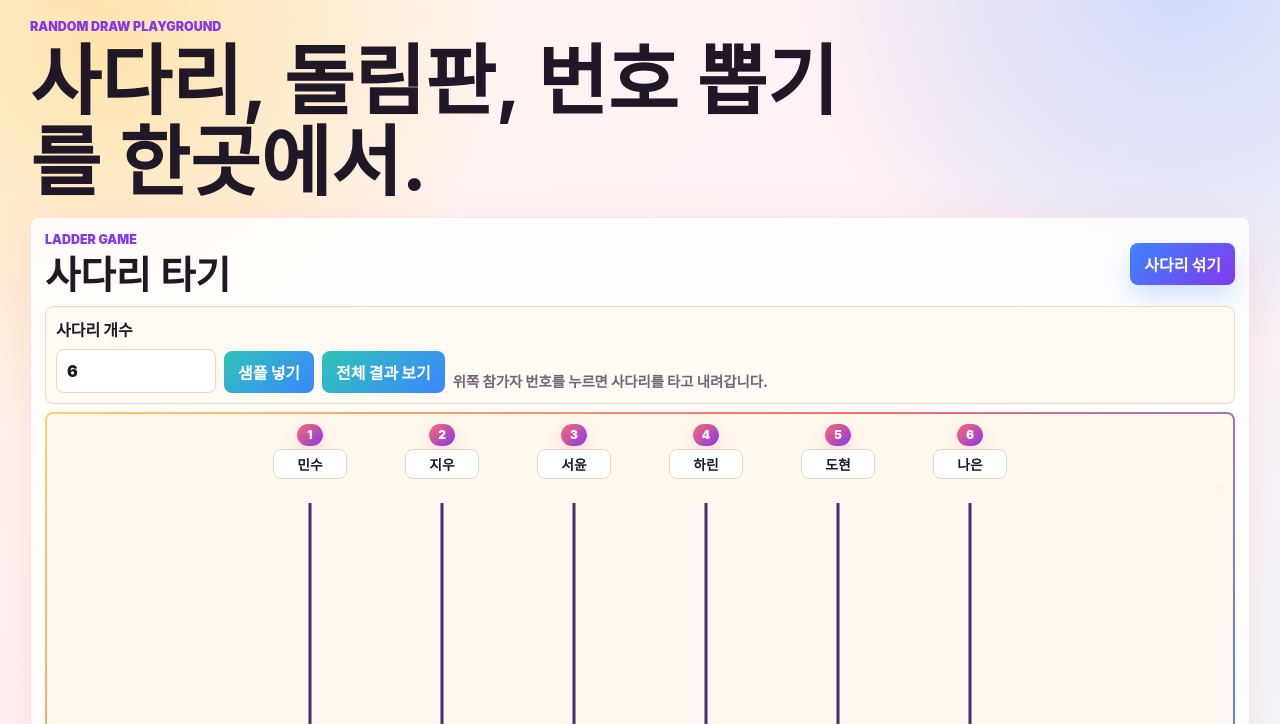
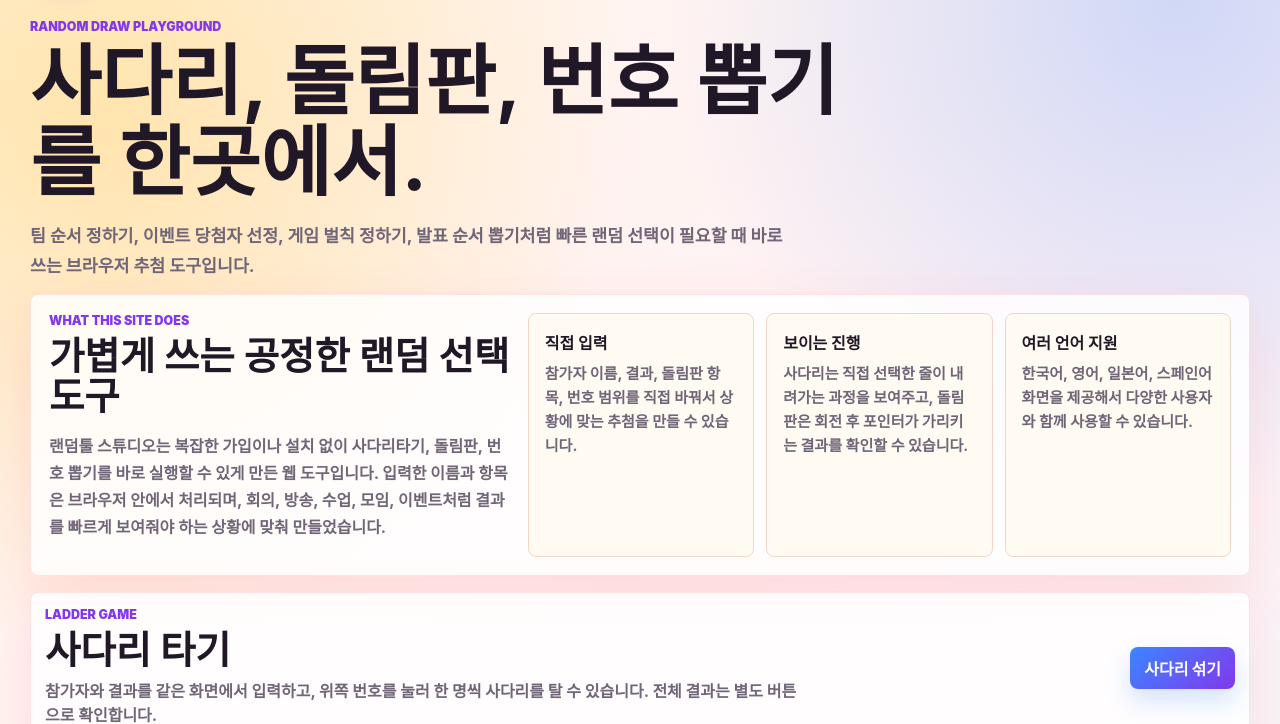
Before and after one commit to kgr0504/kgr0504.github.io, a website: page index.html in a window 1280 px wide. Shown: the part 76-800 px from the top of the page. Drawn offline with Linux system fonts and the light colour scheme.

Commit message:
Improve root site content for AdSense review

```diff
--- a/index.html
+++ b/index.html
@@ -3,10 +3,11 @@
 <head>
   <meta charset="utf-8">
   <meta name="viewport" content="width=device-width, initial-scale=1">
-  <meta name="description" content="사다리타기, 돌림판, 범위 번호 뽑기를 한곳에서 쓰는 랜덤 추첨 도구입니다.">
+  <meta name="description" content="랜덤툴 스튜디오는 사다리타기, 돌림판, 범위 번호 뽑기를 브라우저에서 바로 사용할 수 있는 무료 랜덤 추첨 도구 모음입니다.">
   <meta name="theme-color" content="#ff6b6b">
-  <title>랜덤툴 스튜디오 - 추첨 도구</title>
-  <link rel="stylesheet" href="styles.css">
+  <meta name="google-adsense-account" content="ca-pub-9614308858326044">
+  <title>랜덤툴 스튜디오 - 사다리, 돌림판, 번호 뽑기</title>
+  <link rel="stylesheet" href="styles.css?v=20260715-content-1">
   <script async src="https://pagead2.googlesyndication.com/pagead/js/adsbygoogle.js?client=ca-pub-9614308858326044" crossorigin="anonymous"></script>
 </head>
 <body>
@@ -32,6 +33,29 @@
     <section class="hero">
       <p class="eyebrow" data-i18n="heroEyebrow">Random draw playground</p>
       <h1 data-i18n="heroTitle">사다리, 돌림판, 번호 뽑기를 한곳에서.</h1>
+      <p class="hero-copy">팀 순서 정하기, 이벤트 당첨자 선정, 게임 벌칙 정하기, 발표 순서 뽑기처럼 빠른 랜덤 선택이 필요할 때 바로 쓰는 브라우저 추첨 도구입니다.</p>
+    </section>
+
+    <section class="content-section" aria-labelledby="why-title">
+      <div>
+        <p class="eyebrow">What this site does</p>
+        <h2 id="why-title">가볍게 쓰는 공정한 랜덤 선택 도구</h2>
+        <p>랜덤툴 스튜디오는 복잡한 가입이나 설치 없이 사다리타기, 돌림판, 번호 뽑기를 바로 실행할 수 있게 만든 웹 도구입니다. 입력한 이름과 항목은 브라우저 안에서 처리되며, 회의, 방송, 수업, 모임, 이벤트처럼 결과를 빠르게 보여줘야 하는 상황에 맞춰 만들었습니다.</p>
+      </div>
+      <div class="info-grid">
+        <article class="info-card">
+          <h3>직접 입력</h3>
+          <p>참가자 이름, 결과, 돌림판 항목, 번호 범위를 직접 바꿔서 상황에 맞는 추첨을 만들 수 있습니다.</p>
+        </article>
+        <article class="info-card">
+          <h3>보이는 진행</h3>
+          <p>사다리는 직접 선택한 줄이 내려가는 과정을 보여주고, 돌림판은 회전 후 포인터가 가리키는 결과를 확인할 수 있습니다.</p>
+        </article>
+        <article class="info-card">
+          <h3>여러 언어 지원</h3>
+          <p>한국어, 영어, 일본어, 스페인어 화면을 제공해서 다양한 사용자와 함께 사용할 수 있습니다.</p>
+        </article>
+      </div>
     </section>
 
     <section class="mode-panel tool-section active" id="ladder">
@@ -39,6 +63,7 @@
         <div>
           <p class="eyebrow" data-i18n="ladderEyebrow">Ladder game</p>
           <h2 data-i18n="ladderTitle">사다리 타기</h2>
+          <p class="tool-copy">참가자와 결과를 같은 화면에서 입력하고, 위쪽 번호를 눌러 한 명씩 사다리를 탈 수 있습니다. 전체 결과는 별도 버튼으로 확인합니다.</p>
         </div>
         <button class="primary-button primary" type="button" data-action="ladder" data-i18n="ladderShuffle">사다리 섞기</button>
       </div>
@@ -65,6 +90,7 @@
         <div>
           <p class="eyebrow" data-i18n="wheelEyebrow">Spin wheel</p>
           <h2 data-i18n="wheelTitle">돌림판 추첨</h2>
+          <p class="tool-copy">같은 항목을 여러 칸으로 복제하지 않고, `커피 x2`처럼 가중치를 입력하면 하나의 큰 조각으로 표시됩니다.</p>
         </div>
       </div>
       <div class="tool-layout">
@@ -74,6 +100,7 @@
 치킨
 커피
 아이스크림
+분식
 꽝 x3
 한 번 더</textarea>
           <p class="hint" data-i18n="wheelHint"><strong>x2</strong>, <strong>*3</strong>는 조각을 여러 개 만들지 않고 그만큼 큰 조각으로 만듭니다.</p>
@@ -91,6 +118,7 @@
         <div>
           <p class="eyebrow" data-i18n="numbersEyebrow">Number draw</p>
           <h2 data-i18n="numbersTitle">범위 번호 뽑기</h2>
+          <p class="tool-copy">1번부터 30번처럼 원하는 시작 번호와 끝 번호를 정하고, 제외할 번호를 빼고 필요한 개수만 뽑을 수 있습니다.</p>
         </div>
         <button class="primary-button primary" type="button" data-action="numbers" data-i18n="drawNumbers">번호 뽑기</button>
       </div>
@@ -122,12 +150,38 @@
       <span data-i18n="resultLabel">결과</span>
       <strong id="result-text" data-result-key="initialResult">아직 추첨 전입니다.</strong>
     </section>
+
+    <section class="content-section faq-section" aria-labelledby="faq-title">
+      <div>
+        <p class="eyebrow">Guide</p>
+        <h2 id="faq-title">사용 전에 알아두면 좋은 점</h2>
+      </div>
+      <div class="faq-grid">
+        <article class="info-card">
+          <h3>어떤 상황에 쓰나요?</h3>
+          <p>방송 벌칙, 발표 순서, 회식 메뉴, 이벤트 추첨, 게임 순서, 수업 활동처럼 가벼운 무작위 선택에 맞습니다.</p>
+        </article>
+        <article class="info-card">
+          <h3>입력한 이름이 저장되나요?</h3>
+          <p>도구 입력값은 추첨을 진행하기 위해 브라우저에서 사용됩니다. 별도 서버 데이터베이스에 저장하도록 만든 사이트가 아닙니다.</p>
+        </article>
+        <article class="info-card">
+          <h3>가중치 입력은 어떻게 하나요?</h3>
+          <p>돌림판 항목 뒤에 `x2` 또는 `*3`처럼 적으면 해당 항목이 더 큰 조각으로 표시됩니다.</p>
+        </article>
+        <article class="info-card">
+          <h3>공식 추첨에 써도 되나요?</h3>
+          <p>가벼운 선택 도구로 제공됩니다. 법적, 금융, 계약, 공식 경품 추첨처럼 검증 절차가 필요한 용도에는 별도 기준을 확인하세요.</p>
+        </article>
+      </div>
+    </section>
   </main>
 
   <footer class="site-footer">
     <a href="privacy.html">Privacy Policy</a>
     <a href="terms.html">Terms</a>
     <a href="ads.txt">Ads.txt</a>
+    <a href="tinytools-web/">TinyTools</a>
   </footer>
 
   <script src="app.js"></script>
--- a/styles.css
+++ b/styles.css
@@ -139,6 +139,15 @@ main {
   padding: 22px 0 14px;
 }
 
+.hero-copy {
+  max-width: 760px;
+  margin: 18px 0 0;
+  color: var(--muted);
+  font-size: 1.08rem;
+  font-weight: 750;
+  line-height: 1.7;
+}
+
 .eyebrow {
   margin: 0 0 8px;
   color: var(--purple);
@@ -161,6 +170,59 @@ h1 {
 
 h2 {
   font-size: clamp(1.55rem, 3vw, 2.4rem);
+}
+
+.content-section {
+  display: grid;
+  grid-template-columns: minmax(0, 0.95fr) minmax(0, 1.45fr);
+  gap: 18px;
+  margin-bottom: 16px;
+  padding: 18px;
+  background: rgba(255, 255, 255, 0.82);
+  border: 1px solid rgba(255, 107, 107, 0.18);
+  border-radius: 8px;
+  box-shadow: var(--shadow);
+}
+
+.content-section > div:first-child p:not(.eyebrow) {
+  color: var(--muted);
+  font-weight: 750;
+  line-height: 1.7;
+}
+
+.info-grid,
+.faq-grid {
+  display: grid;
+  gap: 12px;
+}
+
+.info-grid {
+  grid-template-columns: repeat(3, minmax(0, 1fr));
+}
+
+.faq-grid {
+  grid-column: 1 / -1;
+  grid-template-columns: repeat(4, minmax(0, 1fr));
+}
+
+.info-card {
+  padding: 16px;
+  background: #fffaf2;
+  border: 1px solid var(--line);
+  border-radius: 8px;
+}
+
+.info-card h3 {
+  margin: 0 0 8px;
+  font-size: 1rem;
+}
+
+.info-card p {
+  margin: 0;
+  color: var(--muted);
+  font-size: 0.94rem;
+  font-weight: 750;
+  line-height: 1.6;
 }
 
 .mode-panel {
@@ -187,6 +249,14 @@ h2 {
   justify-content: space-between;
   gap: 14px;
   margin-bottom: 10px;
+}
+
+.tool-copy {
+  max-width: 760px;
+  margin: 8px 0 0;
+  color: var(--muted);
+  font-weight: 750;
+  line-height: 1.55;
 }
 
 .tool-layout {
@@ -555,6 +625,12 @@ canvas {
     grid-template-columns: 1fr;
   }
 
+  .content-section,
+  .info-grid,
+  .faq-grid {
+    grid-template-columns: 1fr;
+  }
+
   .ladder-toolbar {
     grid-template-columns: minmax(120px, 1fr) auto;
   }
```
Also changed, not shown: privacy.html (+9 -5 lines), terms.html (+7 -3 lines).
